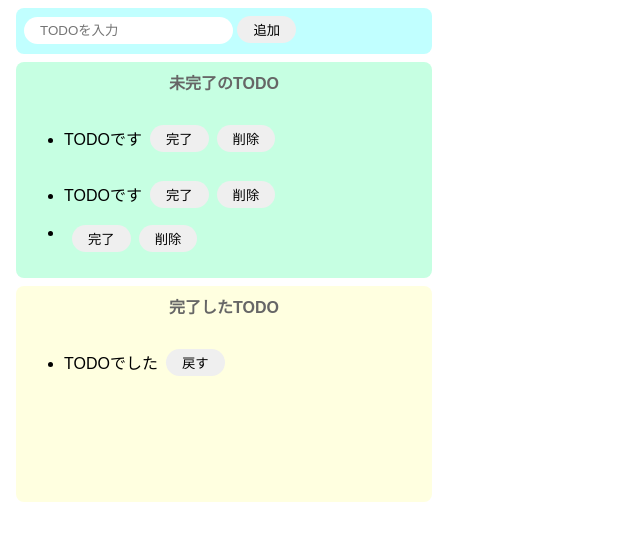
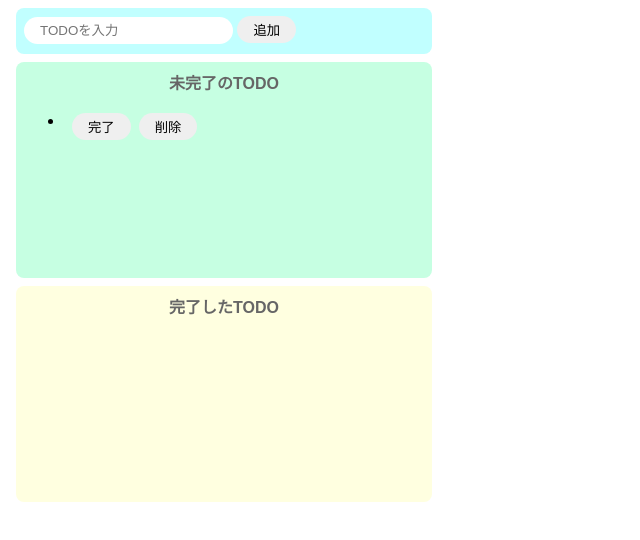
Before and after one commit to ktarotaro/react-leaning-udemy-javascript, a website built with Parcel: page index.html in a window 1280 px wide. Both pictures are taken after a click on the button "追加". Shown: the whole page, without its empty margins (0-640 px from the left). Built offline with nearby package versions, Linux system fonts and the light colour scheme.

Commit message:
一時保存

```diff
--- a/index.html
+++ b/index.html
@@ -12,33 +12,11 @@
     </div>
     <div class="incomplete-area">
       <p class="title">未完了のTODO</p>
-      <ul id="incomlete-list">
-        <li>
-          <div class="list-row">
-            <p>TODOです</p>
-            <button>完了</button>
-            <button>削除</button>
-          </div>
-        </li>
-        <li>
-          <div class="list-row">
-            <p>TODOです</p>
-            <button>完了</button>
-            <button>削除</button>
-          </div>
-        </li>
-      </ul>
+      <ul id="incomplete-list"></ul>
     </div>
     <div class="complete-area">
       <p class="title">完了したTODO</p>
-      <ul id="comlete-list">
-        <li>
-          <div class="list-row">
-            <p>TODOでした</p>
-            <button>戻す</button>
-          </div>
-        </li>
-      </ul>
+      <ul id="complete-list"></ul>
     </div>
     <script src="src/to-do.js"></script>
   </body>
--- a/src/to-do.js
+++ b/src/to-do.js
@@ -6,6 +6,11 @@ const onClickAdd = () => {
   const inputText = document.getElementById("add-text").value;
   document.getElementById("add-text").value = "";
 
+  createInconpleteList(inputText);
+};
+
+//未完了リストに追加する関数
+const createInconpleteList = (text) => {
   //li生成
   const li = document.createElement("li");
 
@@ -15,7 +20,7 @@ const onClickAdd = () => {
 
   //pタグ生成
   const paragraph = document.createElement("p");
-  paragraph.innerText = inputText;
+  paragraph.innerText = text;
 
   //button（完了）タグ生成
   const completeButton = document.createElement("button");
@@ -45,6 +50,17 @@ const onClickAdd = () => {
     //戻すボタン生成
     const backButton = document.createElement("button");
     backButton.innerText = "戻す";
+    backButton.addEventListener("click", () => {
+      //押された戻すボタンの親タグ（li）を完了リストから削除
+      const deleteTarget = backButton.parentNode.parentNode;
+      document.getElementById("complete-list").removeChild(deleteTarget);
+
+      //テキストを取得
+      const text = backButton.parentNode.firstElementChild.innerText;
+
+      //pタグと完了ボタンと削除ボタンを生成
+      createInconpleteList(text);
+    });
 
     //liタグの子要素に各要素を設定
     li.appendChild(addTarget);
@@ -54,7 +70,7 @@ const onClickAdd = () => {
     addTarget.appendChild(backButton);
 
     //完了リストに追加
-    document.getElementById("comlete-list").appendChild(li);
+    document.getElementById("complete-list").appendChild(li);
   });
 
   //button（削除）タグ生成
@@ -73,13 +89,13 @@ const onClickAdd = () => {
   div.appendChild(completeButton);
   div.appendChild(deleteButton);
 
-  //未完了リストから指定の要素を削除する関数を定義
-  const deleteFromIncompleteList = (target) => {
-    document.getElementById("incomlete-list").removeChild(target);
-  };
+  //未完了のリストに追加
+  document.getElementById("incomplete-list").appendChild(li);
+};
 
-  //未完了のリストに追加
-  document.getElementById("incomlete-list").appendChild(li);
+//未完了リストから指定の要素（li）を削除する関数を定義
+const deleteFromIncompleteList = (target) => {
+  document.getElementById("incomplete-list").removeChild(target);
 };
 
 document
```
